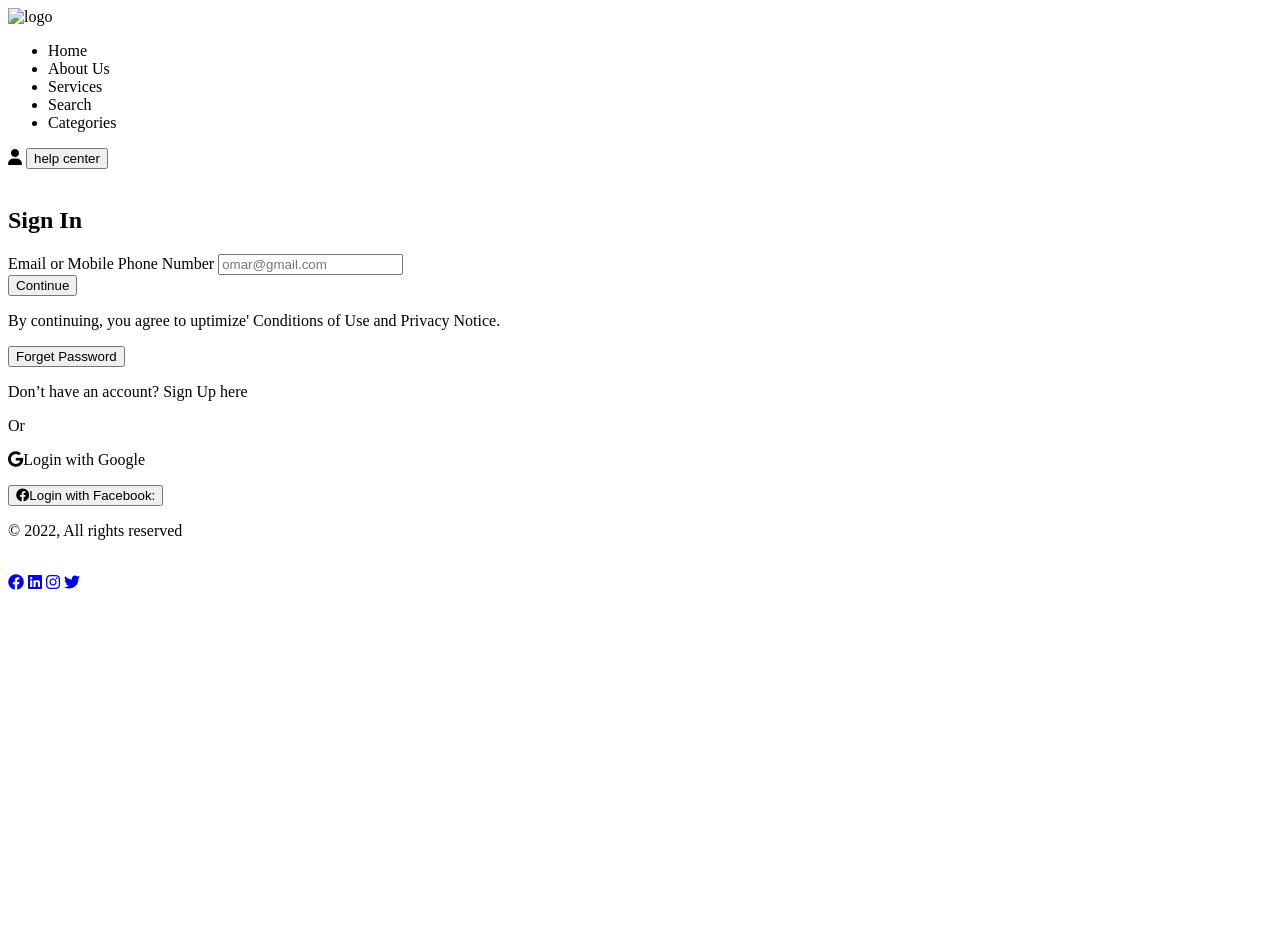
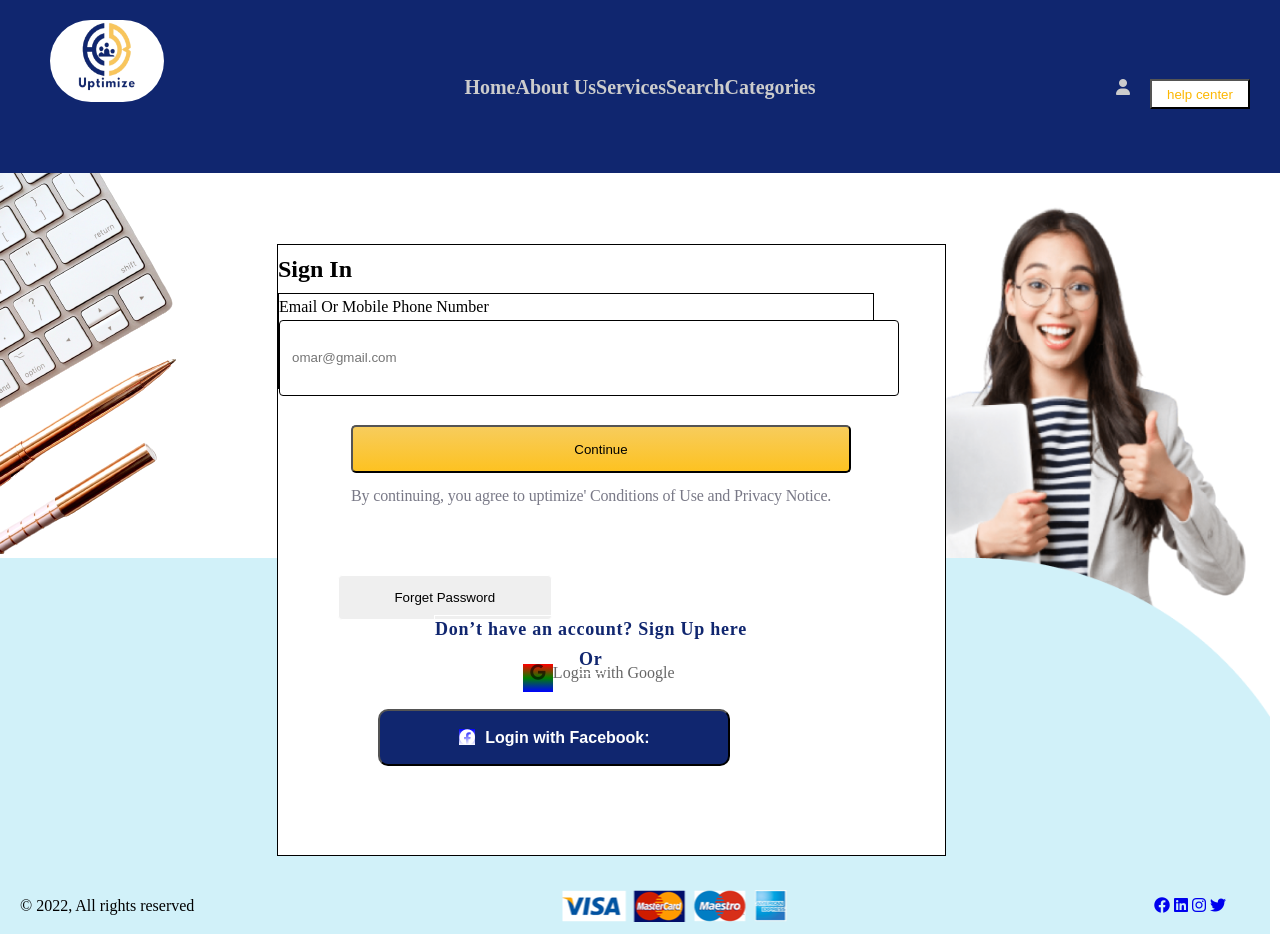
Before and after one commit to Adufeji1/Uptimize-Signin, a plain HTML site: page index.html in a window 1280 px wide. Before the commit the page ends 800 px from the top, so only its background shows below. Drawn offline with Linux system fonts and the light colour scheme.

Commit message:
this is my second commit

```diff
--- a/index.css
+++ b/index.css
@@ -125,7 +125,7 @@
        height: 48px;
        left: 73px;
        background-image: linear-gradient(180deg, rgba(252, 183, 2, 0.62) 0%, #FDC221 100%);
-       top: 200px;
+       top: 180px;
        border-radius: 5px;
    }
 
@@ -144,7 +144,7 @@
 
    .passwordbtn {
        position: absolute;
-       top: 340px;
+       top: 330px;
        margin-left: 60px;
        height: 45.46px;
        width: 213.67px;
--- a/index.html
+++ b/index.html
@@ -6,13 +6,13 @@
     <meta name="viewport" content="width=device-width, initial-scale=1.0">
     <link rel="stylesheet" href="https://cdnjs.cloudflare.com/ajax/libs/font-awesome/6.3.0/css/all.min.css" integrity="sha512-SzlrxWUlpfuzQ+pcUCosxcglQRNAq/DZjVsC0lE40xsADsfeQoEypE+enwcOiGjk/bSuGGKHEyjSoQ1zVisanQ==" crossorigin="anonymous" referrerpolicy="no-referrer" />
     <title>Uptimize Sign In Page</title>
-    <link rel="stylesheet" href="../Sign in/index.css">
+    <link rel="stylesheet" href="/index.css">
 </head>
 <body>
     <!-- Navigation section -->
     <div class="navbg">
         <nav>
-            <img id="logoimg" src="/Sign in/images/uptimize_logo.png" alt="logo">
+            <img id="logoimg" src="/images/uptimize_logo.png" alt="logo">
             <ul class="navlistitems">
                 <li>Home</li>
                 <li>About Us</li>
@@ -30,12 +30,12 @@
     <!-- Body section -->
 
     <div class="zindexdiv">
-        <img src="/Sign in/images/keyboard.png" alt="">
+        <img src="/images/keyboard.png" alt="">
 
 
-        <img id="ladyimage" src="/Sign in/images/5_Light_walkthrough_3-removebg-preview 1.png" alt="">
+        <img id="ladyimage" src="/images/5_Light_walkthrough_3-removebg-preview 1.png" alt="">
 
-        <img class="bluerectangle" src="/Sign in/images/blue rectangle.png" alt="">
+        <img class="bluerectangle" src="/images/blue rectangle.png" alt="">
     </div>
 
     <div class="siginfield">
@@ -64,7 +64,7 @@
 
     <div  id="idfootericons" class="footericons2">
         <p>© 2022, All rights reserved</p>
-        <img src="/Sign in/images/Payment.png" alt="">
+        <img src="/images/Payment.png" alt="">
         <div class="iconslink">
             <a href="https://www.facebook.com/login/"><i class="fa-brands fa-facebook"></i></a>
 
```
